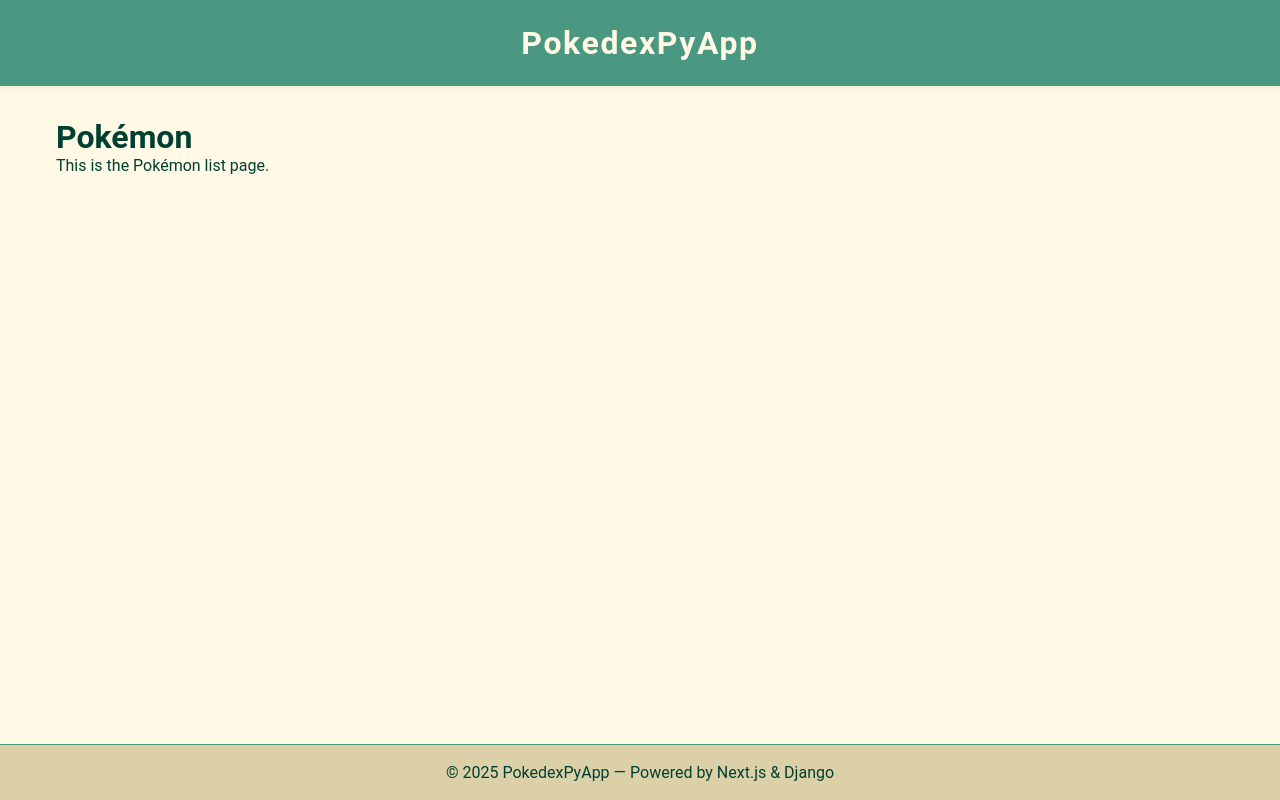
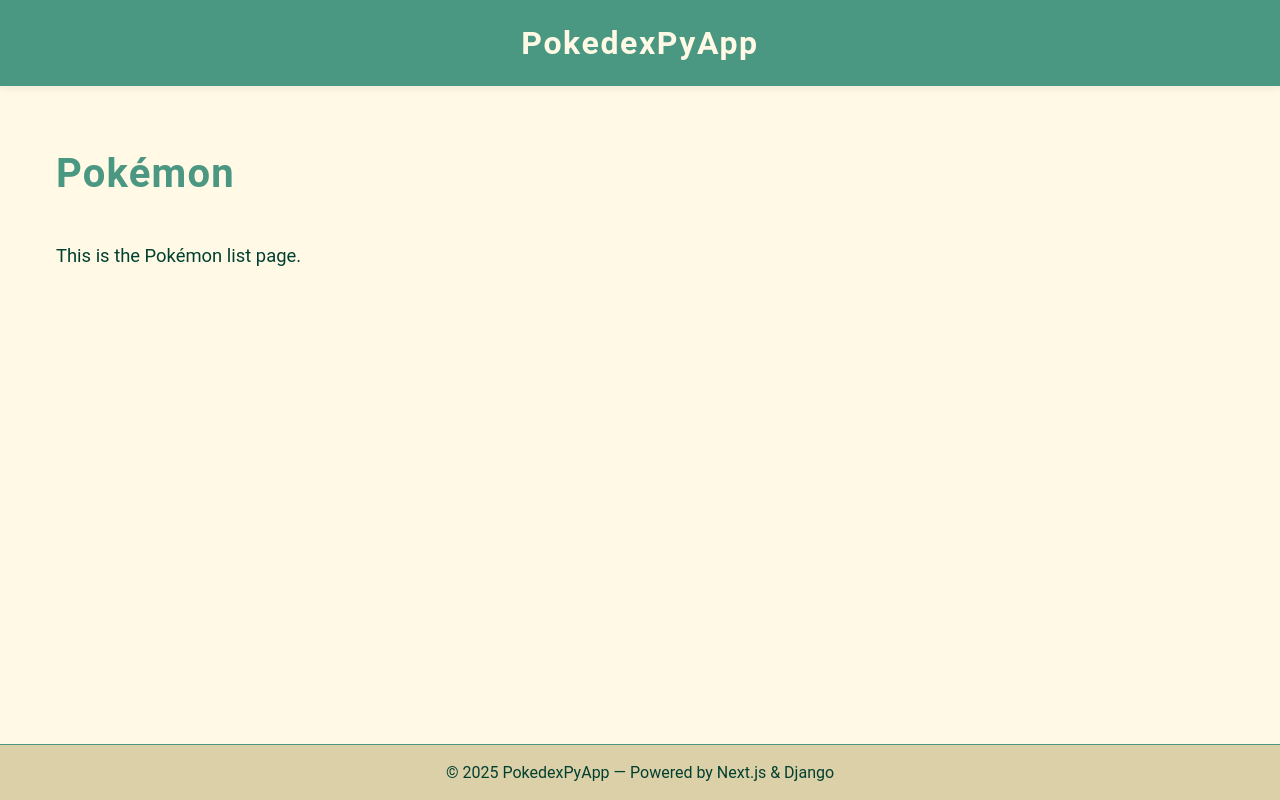
Before and after one commit to johnnyblaze993/galaxyApp, a Next.js app in the folder frontend/: page /pokemon in a window 1280 px wide. Built offline with nearby package versions, Linux system fonts and the light colour scheme.

Commit message:
Add Axios for API requests and implement Pokemon data fetching logic

```diff
--- a/frontend/package.json
+++ b/frontend/package.json
@@ -15,6 +15,7 @@
     "@mui/material": "^7.2.0",
     "@tanstack/react-query": "^5.83.0",
     "@tanstack/react-query-devtools": "^5.83.0",
+    "axios": "^1.11.0",
     "classnames": "^2.5.1",
     "next": "15.4.3",
     "react": "19.1.0",
--- a/frontend/src/app/pokemon/page.module.css
+++ b/frontend/src/app/pokemon/page.module.css
@@ -0,0 +1,47 @@
+.wrapper {
+    width: 100%;
+    max-width: 1200px;
+    margin: 0 auto;
+    padding: 2rem 0;
+    display: flex;
+    flex-direction: column;
+    gap: 2rem;
+}
+
+/* ✅ Only style .heading inside your component */
+.heading {
+    color: var(--color-main);
+    font-size: 2.5rem;
+    margin-bottom: 1rem;
+    letter-spacing: 0.03em;
+}
+
+/* ✅ Allowed */
+.description {
+    color: var(--color-dark);
+    font-size: 1.15rem;
+}
+
+.grid {
+    display: grid;
+    grid-template-columns: repeat(auto-fit, minmax(250px, 1fr));
+    gap: 2rem;
+    width: 100%;
+}
+
+.card {
+    background: var(--color-accent);
+    color: var(--color-dark);
+    border-radius: var(--radius);
+    box-shadow: 0 2px 10px rgba(0, 64, 48, 0.08);
+    padding: 1.5rem;
+    display: flex;
+    flex-direction: column;
+    gap: 1rem;
+    align-items: flex-start;
+    transition: box-shadow 0.18s;
+}
+
+.card:hover {
+    box-shadow: 0 4px 18px rgba(0, 64, 48, 0.16);
+}
--- a/frontend/src/app/pokemon/page.tsx
+++ b/frontend/src/app/pokemon/page.tsx
@@ -1,8 +1,13 @@
+import styles from "./page.module.css";
+
 export default function PokemonPage() {
 	return (
-		<div>
-			<h1>Pokémon</h1>
-			<p>This is the Pokémon list page.</p>
+		<div className={styles.wrapper}>
+			<h1 className={styles.heading}>Pokémon</h1>
+			<p className={styles.description}>This is the Pokémon list page.</p>
+			<div className={styles.grid}>
+				{/* map Pokémon here with each item using styles.card */}
+			</div>
 		</div>
 	);
 }
```
Also changed, not shown: frontend/src/features/pokemon/pomemon.types.ts (added, +17 -0 lines), frontend/src/features/pokemon/usePokemonList.ts (added, +16 -0 lines), 1 other file (tests, documents, lock files or other folders).
